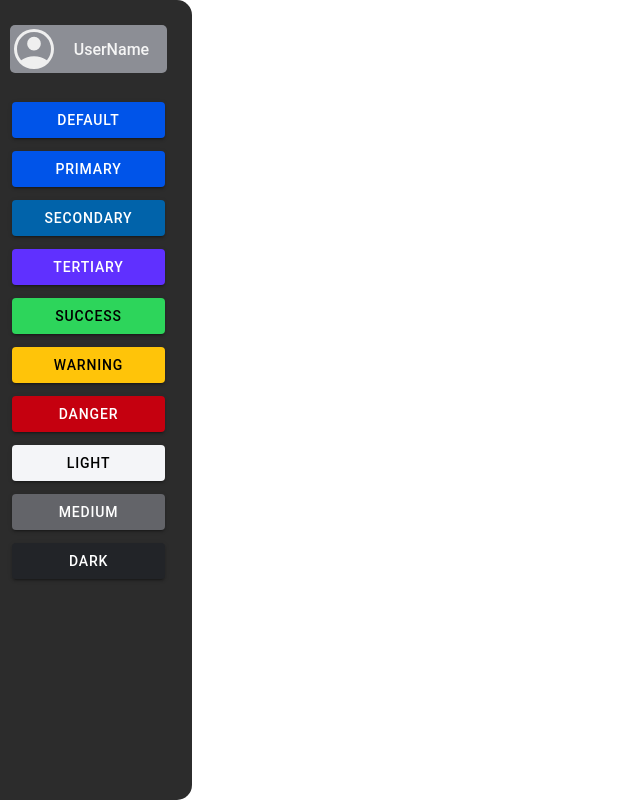
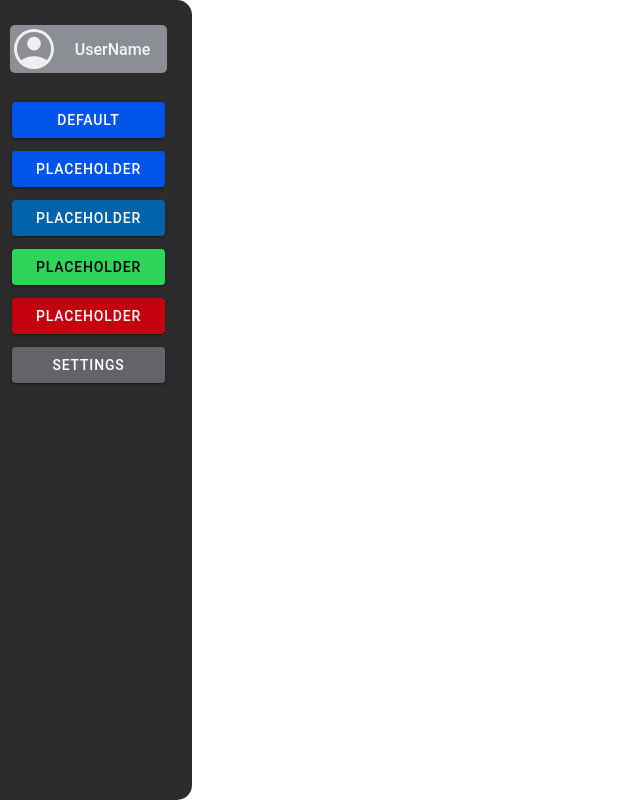
Before and after one commit to Qaulo/projects, a React (Vite) app in the folder React/firstReact/: page /home in a window 1280 px wide. Shown: the whole page, without its empty margins (0-640 px from the left). Built offline with nearby package versions, Linux system fonts and the light colour scheme.

Commit message:
removed some buttons and changes some routing details

```diff
--- a/React/firstReact/src/App.tsx
+++ b/React/firstReact/src/App.tsx
@@ -39,12 +39,8 @@ const App: React.FC = () => (
   <IonApp>
     <IonReactRouter>
       <IonRouterOutlet>
-        <Route exact path="/home">
-          <Landing />
-        </Route>
-        <Route exact path="/">
-          <Redirect to="/home" />
-        </Route>
+        <Route path="/home" component={Landing} />
+        <Redirect exact from="/" to="/home" />
       </IonRouterOutlet>
     </IonReactRouter>
   </IonApp>
--- a/React/firstReact/src/components/sidebar/sidebar.css
+++ b/React/firstReact/src/components/sidebar/sidebar.css
@@ -19,7 +19,6 @@
 }
 
 .sideBarHeader {
-  gap: 10%;
   display: flex;
   flex-direction: row;
   align-items: center;
@@ -39,5 +38,6 @@
 .sideBarUserName {
   display: flex;
   align-items: center;
+  justify-content: center;
   flex-grow: 1;
 }
--- a/React/firstReact/src/components/sidebar/sidebar.tsx
+++ b/React/firstReact/src/components/sidebar/sidebar.tsx
@@ -16,15 +16,11 @@ function Sidebar() {
         </div>
         <div className="sideBarBody">
           <IonButton>Default</IonButton>
-          <IonButton color="primary">Primary</IonButton>
-          <IonButton color="secondary">Secondary</IonButton>
-          <IonButton color="tertiary">Tertiary</IonButton>
-          <IonButton color="success">Success</IonButton>
-          <IonButton color="warning">Warning</IonButton>
-          <IonButton color="danger">Danger</IonButton>
-          <IonButton color="light">Light</IonButton>
-          <IonButton color="medium">Medium</IonButton>
-          <IonButton color="dark">Dark</IonButton>{" "}
+          <IonButton color="primary">PlaceHolder</IonButton>
+          <IonButton color="secondary">PlaceHolder</IonButton>
+          <IonButton color="success">PlaceHolder</IonButton>
+          <IonButton color="danger">PlaceHolder</IonButton>
+          <IonButton color="medium">Settings</IonButton>
         </div>
       </div>
     </>
```
